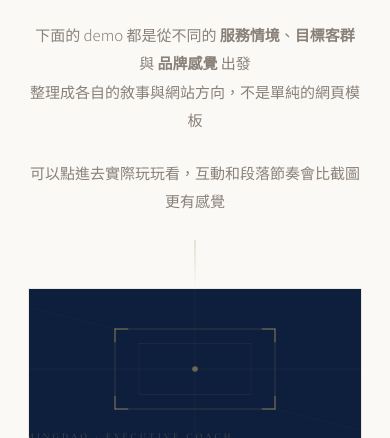
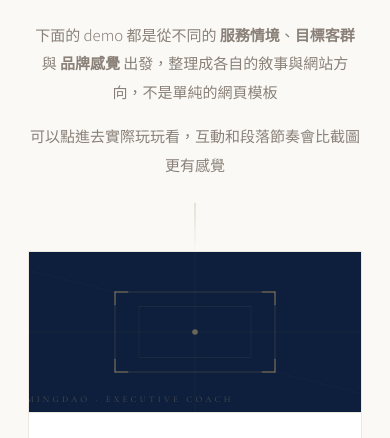
Before and after one commit to pizwu/facade-showcase, a plain HTML site: page index.html in a window 390 px wide. Shown: the part 198-636 px from the top of the page. Drawn offline with nearby package versions, Linux system fonts and the light colour scheme.

Commit message:
fix: 改善首頁 hero 文字在 mobile 的排版
- 移除段落間的 <br>，改用 margin-top 控制間距
- 手機版解除 hero-desc 的 max-width 限制
- 手機版隱藏段落內的 <br>，讓文字自然換行

Amp-Thread-ID: https://ampcode.com/threads/T-019e1fd6-e0e7-7108-83e8-4abcb8f064e6
Co-authored-by: Amp <amp@ampcode.com>

```diff
--- a/index.html
+++ b/index.html
@@ -165,6 +165,10 @@ nav.scrolled { border-color: var(--sand); }
   max-width: 560px;
   opacity: 0;
   animation: fadeUp 0.7s ease 0.3s forwards;
+}
+.hero-desc-sub {
+  margin-top: 16px;
+  animation-delay: 0.4s;
 }
 
 @keyframes fadeUp {
@@ -535,6 +539,8 @@ footer {
 @media (max-width: 860px) {
   nav { padding: 0 28px; }
   .hero { padding-left: 28px; padding-right: 28px; }
+  .hero-desc { max-width: 100%; }
+  .hero-desc br { display: none; }
   .intro-section { padding: 0 28px 56px; }
   .intro-inner { padding: 28px 28px; }
   .demos-section { padding: 0 28px 80px; }
@@ -565,10 +571,9 @@ footer {
   <p class="hero-eyebrow">Facade · 門面 · Demo Collection</p>
   <h1 class="hero-title">不同專業，<br>不同的<em>門面</em></h1>
   <p class="hero-desc">
-    下面的 demo 都是從不同的 <b>服務情境</b>、<b>目標客群</b> 與 <b>品牌感覺</b> 出發 <br>
-    整理成各自的敘事與網站方向，不是單純的網頁模板
-  </p><br>
-  <p class="hero-desc">
+    下面的 demo 都是從不同的 <b>服務情境</b>、<b>目標客群</b> 與 <b>品牌感覺</b> 出發，整理成各自的敘事與網站方向，不是單純的網頁模板
+  </p>
+  <p class="hero-desc hero-desc-sub">
     可以點進去實際玩玩看，互動和段落節奏會比截圖更有感覺
   </p>
 </section>
```
